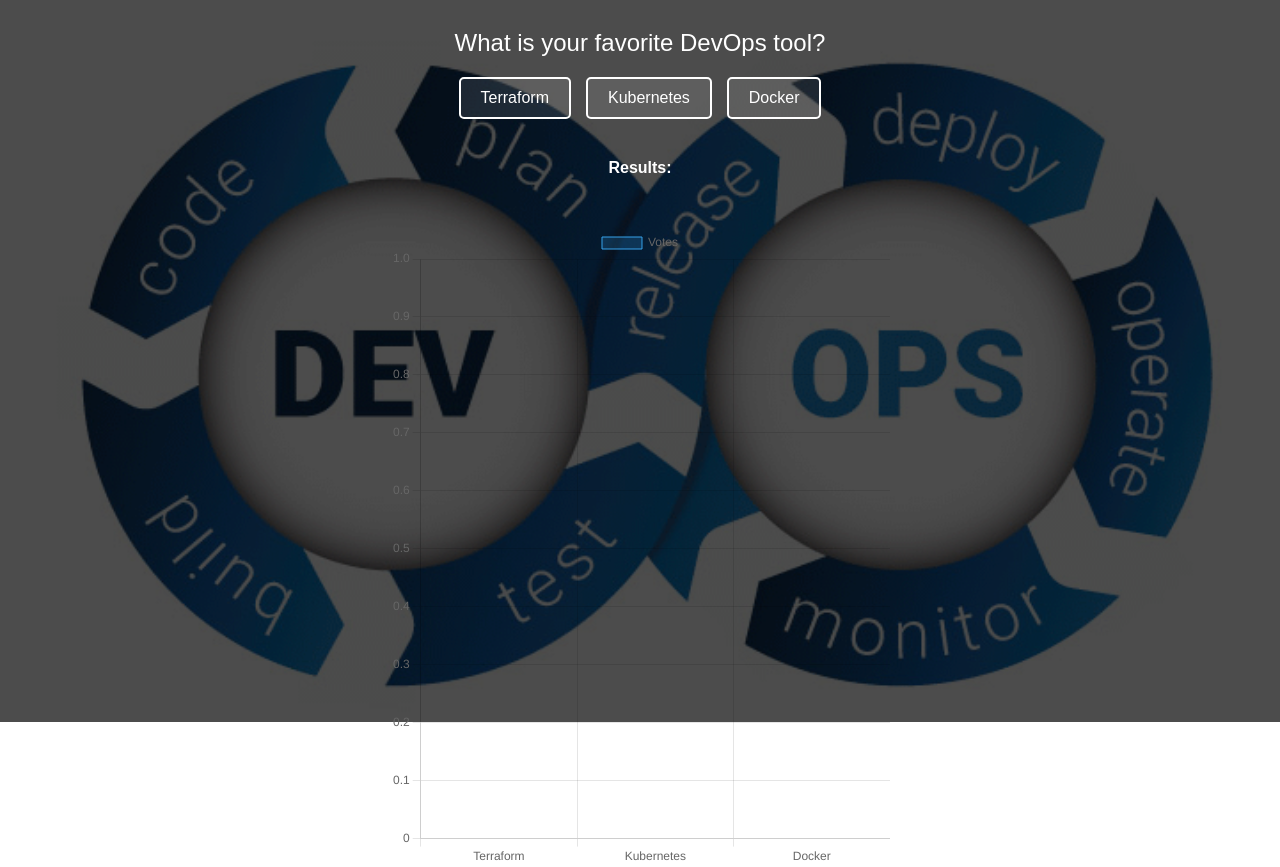
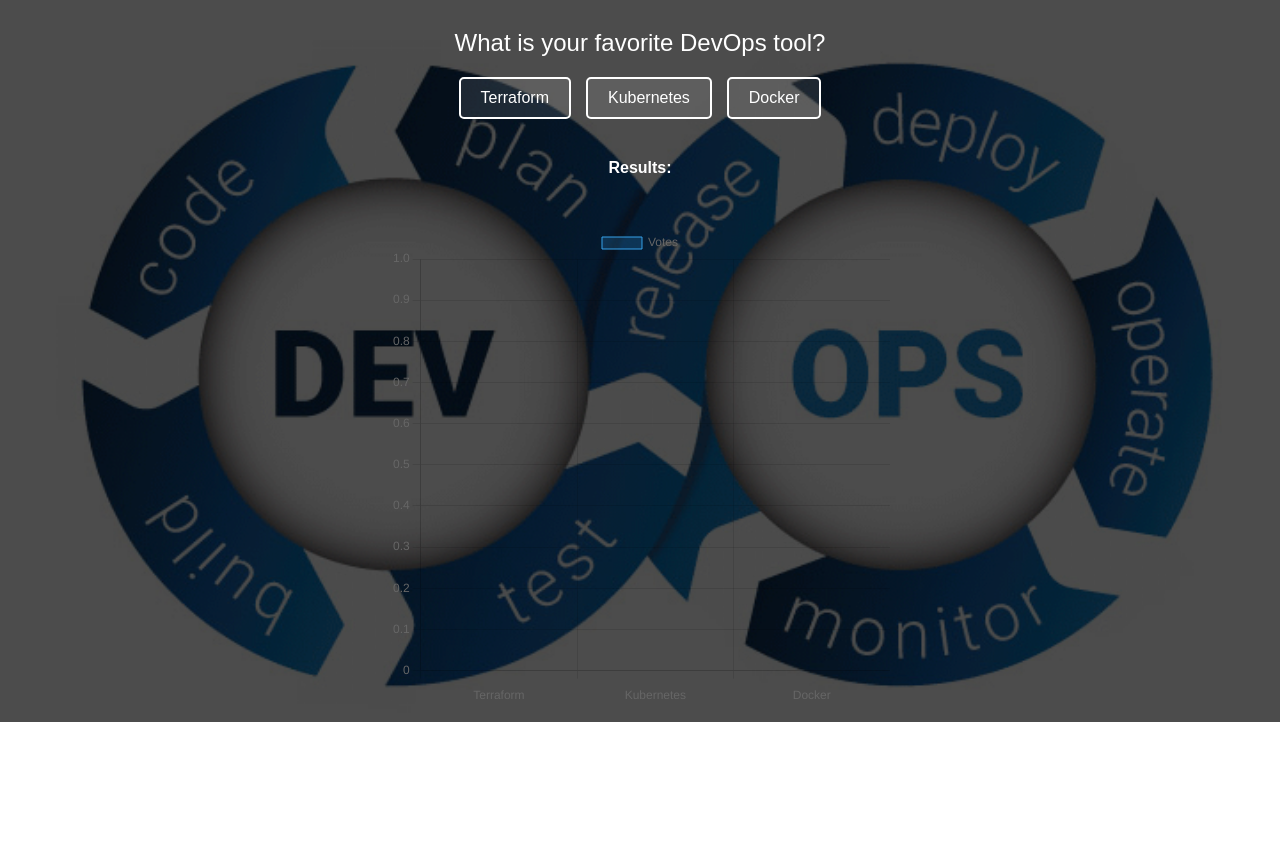
Before and after one commit to KadirvelA/ocp-1, a plain HTML site: page trivia-app/frontend/index.html in a window 1280 px wide. Shown: the part 78-945 px from the top of the page. After the commit the page ends 841 px from the top, so only its background shows below. Drawn offline with nearby package versions, Linux system fonts and the light colour scheme; animation ran at ten frames a second.

Commit message:
html with graph view

```diff
--- a/trivia-app/frontend/index.html
+++ b/trivia-app/frontend/index.html
@@ -57,6 +57,7 @@
     canvas {
       max-width: 500px;
       margin-top: 30px;
+      margin-bottom: 50px; /* Adjust bottom margin for visibility */
     }
   </style>
 </head>
@@ -95,9 +96,15 @@
       },
       options: {
         responsive: true,
+        maintainAspectRatio: false, // Ensure responsiveness and better fit
         scales: {
           y: {
             beginAtZero: true
+          },
+          x: {
+            ticks: {
+              padding: 10 // Add padding between the chart and the x-axis labels
+            }
           }
         }
       }
```
